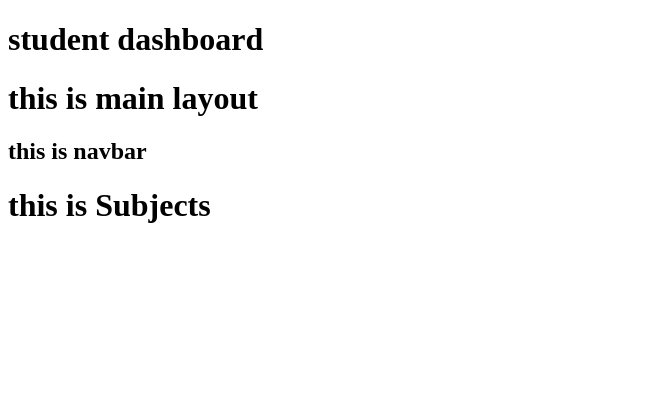
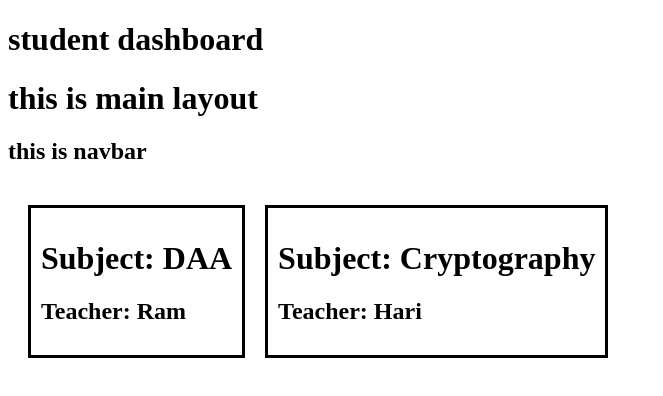
Before and after one commit to sargamsubedi/React-Mini-Project, a React (Vite) app in the folder StudentDashboard/: page /subjects in a window 1280 px wide. Shown: the top 396 px of the page, without its empty margins (0-663 px from the left). Built offline with nearby package versions, Linux system fonts and the light colour scheme.

Commit message:
added student card

```diff
--- a/StudentDashboard/src/App.css
+++ b/StudentDashboard/src/App.css
@@ -0,0 +1,9 @@
+.subject{
+    border: 3px solid black;
+    margin: 10px;
+    padding: 10px;
+}
+.subject-container{
+    display: flex;
+    padding: 10px;
+}
--- /dev/null
+++ b/StudentDashboard/src/components/SubjectCard.jsx
@@ -0,0 +1,12 @@
+
+function SubjectCard({subject})
+{
+    return(
+        <>
+            <h1>Subject: {subject.name}</h1>
+            <h2>Teacher: {subject.teacher}</h2>
+        </>
+    )
+}
+
+export default SubjectCard
--- a/StudentDashboard/src/data/subject.js
+++ b/StudentDashboard/src/data/subject.js
@@ -3,7 +3,7 @@ import { create } from 'zustand'
 
 export const useSubjects = create((set) => (
   {
-    subjects =[
+    subjects :[
       {
         id: 1,
         name: "DAA",
--- a/StudentDashboard/src/layouts/MainLayout.jsx
+++ b/StudentDashboard/src/layouts/MainLayout.jsx
@@ -15,12 +15,13 @@ function MainLayout()
 
 
         <Routes>
+
             <Route path="/" element={<Home />} />
-            <Route path="/subjects" element={<Subjects />} >
 
-                <Route path=":id" element={<SubjectDetails />} />
+            <Route path="/subjects" element={<Subjects />} />
 
-            </Route>
+            <Route path="/subjects/:id" element={<SubjectDetails />} />
+
             <Route path="*" element={<NotFound />} />
 
 
--- a/StudentDashboard/src/pages/Subjects.jsx
+++ b/StudentDashboard/src/pages/Subjects.jsx
@@ -1,13 +1,22 @@
 import { Outlet } from "react-router-dom";
+import { useSubjects } from "../data/subject";
+import SubjectCard from "../components/SubjectCard";
 
 function Subjects()
 {
+    const subjects = useSubjects(state=>state.subjects);
     return(
-        <>
-        <h1>this is Subjects</h1>
+        <div className="subject-container">
 
-        <Outlet />
-        </>
+        {
+            subjects.map(sub=>(
+                <div key={sub.id} className="subject">
+                    <SubjectCard  subject={sub}/>
+                </div>
+            ))
+        }
+
+        </div>
     )
 }
 export default Subjects;
```
